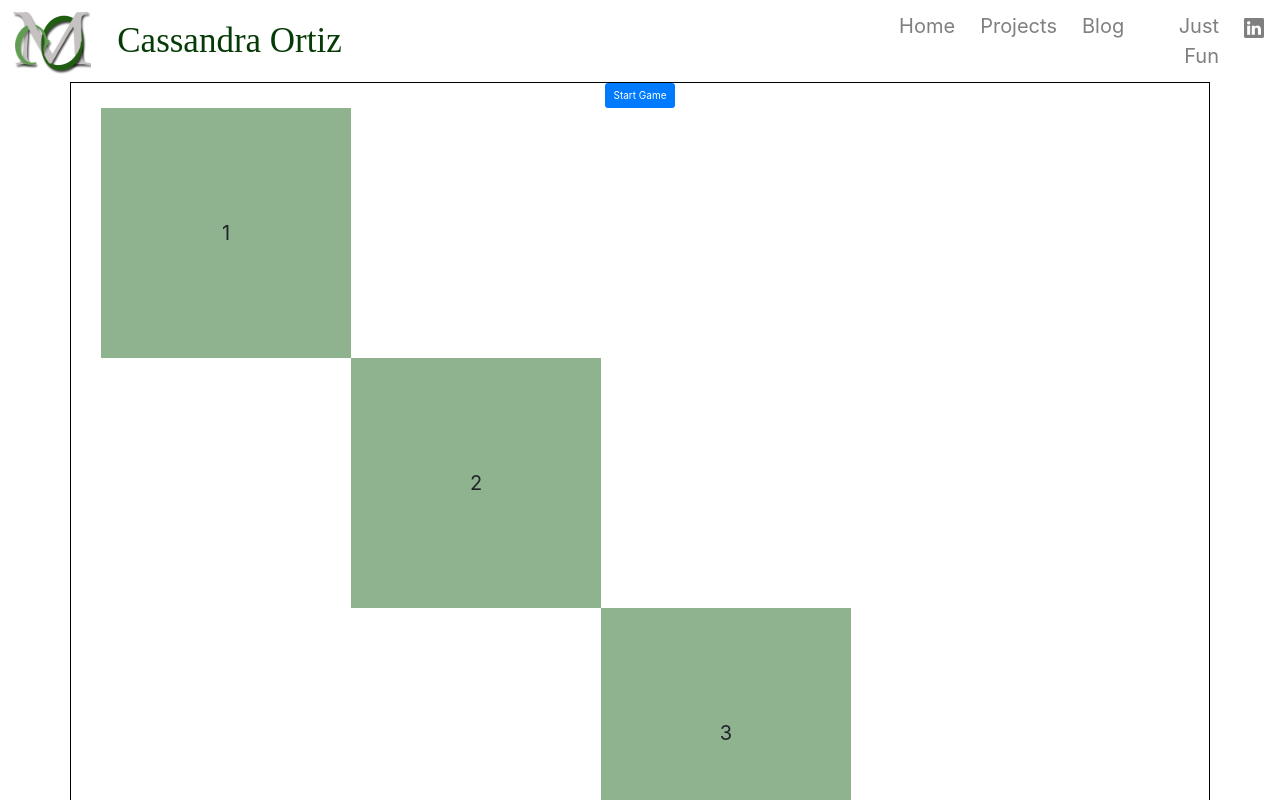
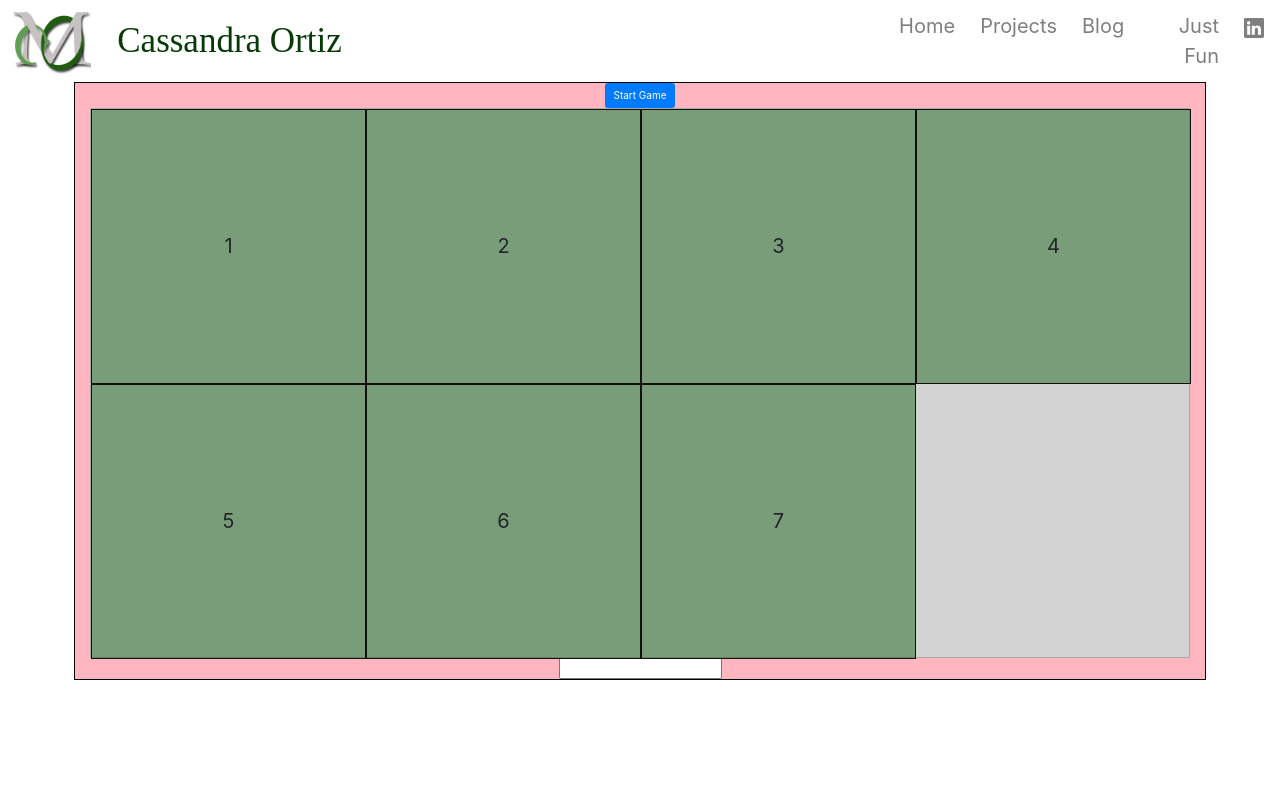
Before and after one commit to cassymarie/cassandra-o, a React (Create React App) app: page / in a window 1280 px wide. Shown: the top 800 px of the page. Built offline with nearby package versions, Linux system fonts and the light colour scheme; a web font is replaced by a local one.

Commit message:
adjustments to bootstrap, handled input

```diff
--- a/src/components/puzzle.js
+++ b/src/components/board.js
@@ -1,13 +1,13 @@
 import React, { useState } from 'react'
 import { Button, ListGroup, Container } from 'react-bootstrap'
-import PuzzleTile from '../components/puzzleTile.js'
+import PuzzleTile from './puzzleTile.js'
 import { TILE_COUNT, GRID_SIZE, BOARD_WIDTH } from '../constants.js'
 import { shuffle, canSwap, swap, isSolved } from '../helpers/puzzleHelper.js'
 
 
 import '../styles/Puzzle.css'
 
-function Puzzle(){
+function Board(){
     // console.log(`BoardWith: ${BOARD_WIDTH}, GridSize: ${GRID_SIZE}, tileCount: ${TILE_COUNT}`)
     const [tiles, setTiles] = useState([...Array(TILE_COUNT).keys()])
     const [isStarted, setIsStarted] = useState(false)
@@ -45,7 +45,7 @@ function Puzzle(){
 
             <Container>
             {/* <ul sytle={style} className="board"> */}
-            <ListGroup>
+            <ListGroup style={style} bsPrefix="board">
                 {tiles.map((tile, index) => (
                     <PuzzleTile key={tile} index={index} tile={tile} width={pieceSize} height={pieceSize} handleTileClick={handleTileClick}/>
                 ))}
@@ -56,4 +56,4 @@ function Puzzle(){
         )
 }
 
-export default Puzzle
+export default Board
--- a/src/constants.js
+++ b/src/constants.js
@@ -4,11 +4,11 @@ export const GRID_SIZE = BOARD_WIDTH < 700 ? 3 : 4
 
 function breakpoint() {
     let breakpoints = {
-        '(min-width: 1200px)': 1000,
-        '(min-width: 992px) and (max-width: 1199.98px)': 920,
-        '(min-width: 768px) and (max-width: 991.98px)': 720,
-        '(min-width: 576px) and (max-width: 767.98px)': 500,
-        '(max-width: 575.98px)': 320,
+        '(min-width: 1200px)': 1100, //50
+        '(min-width: 992px) and (max-width: 1199.98px)': 930, //30
+        '(min-width: 768px) and (max-width: 991.98px)': 720, //20
+        '(min-width: 576px) and (max-width: 767.98px)': 525,  //20
+        '(max-width: 575.98px)': 525,
     }
 
     for (let media in breakpoints) {
--- a/src/containers/HomePage.js
+++ b/src/containers/HomePage.js
@@ -1,6 +1,6 @@
 import React, { useState, useEffect } from 'react'
 import { Container } from 'react-bootstrap'
-import Puzzle from '../components/puzzle.js'
+import Board from '../components/board.js'
 import { updateURLParameter } from "../helpers/puzzleHelper.js"
 
 function HomePage () {
@@ -19,8 +19,8 @@ const handleImageChange = (e) => {
 }
 
         return(
-            <Container className="aboutMe">
-                <Puzzle />
+            <Container bsPrefix="aboutMe">
+                <Board />
                 <input value={imgUrl} onChange={handleImageChange} />
             </Container>
         )
--- a/src/styles/Puzzle.css
+++ b/src/styles/Puzzle.css
@@ -1,22 +1,22 @@
 .board {
-    /* position: relative; */
+    position: relative;
     padding: 0;
     border: 1px solid darkgray;
     margin: auto;
-    margin-bottom: 20px;
+    background-color: lightgray;
 }
 
 .tile {
-    /* position: absolute; */
+    position: absolute;
     list-style: none;
     background-color: rgba(32, 103, 32, .5);
     display: grid;
     place-items: center;
     font-size: 20px;
-    border: black;
+    border: rgb(19, 15, 15) 1px solid;
 }
 
 .aboutMe {
     border: black solid 1px;
-
+    background-color: lightpink;
 }
```
Also changed, not shown: src/helpers/app.js (added).
